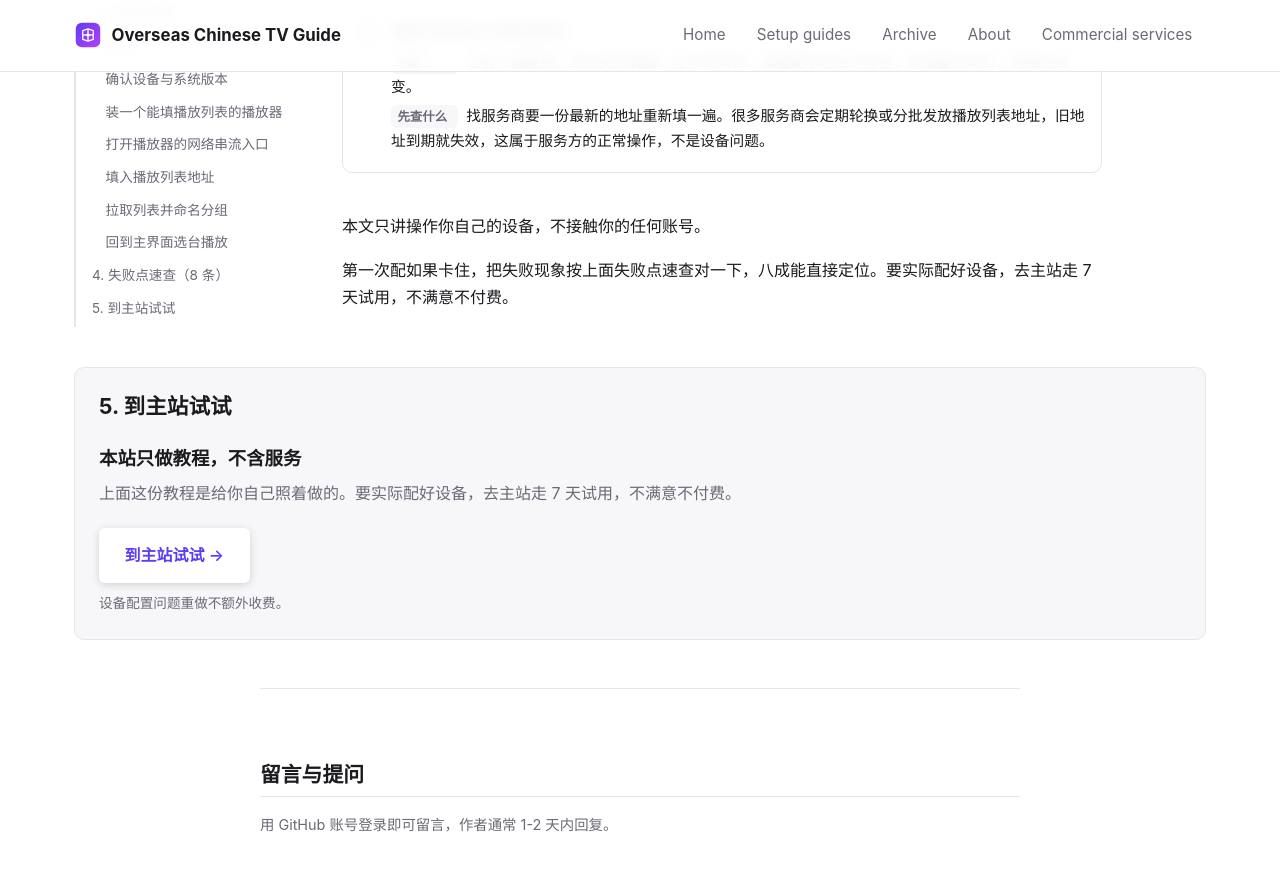
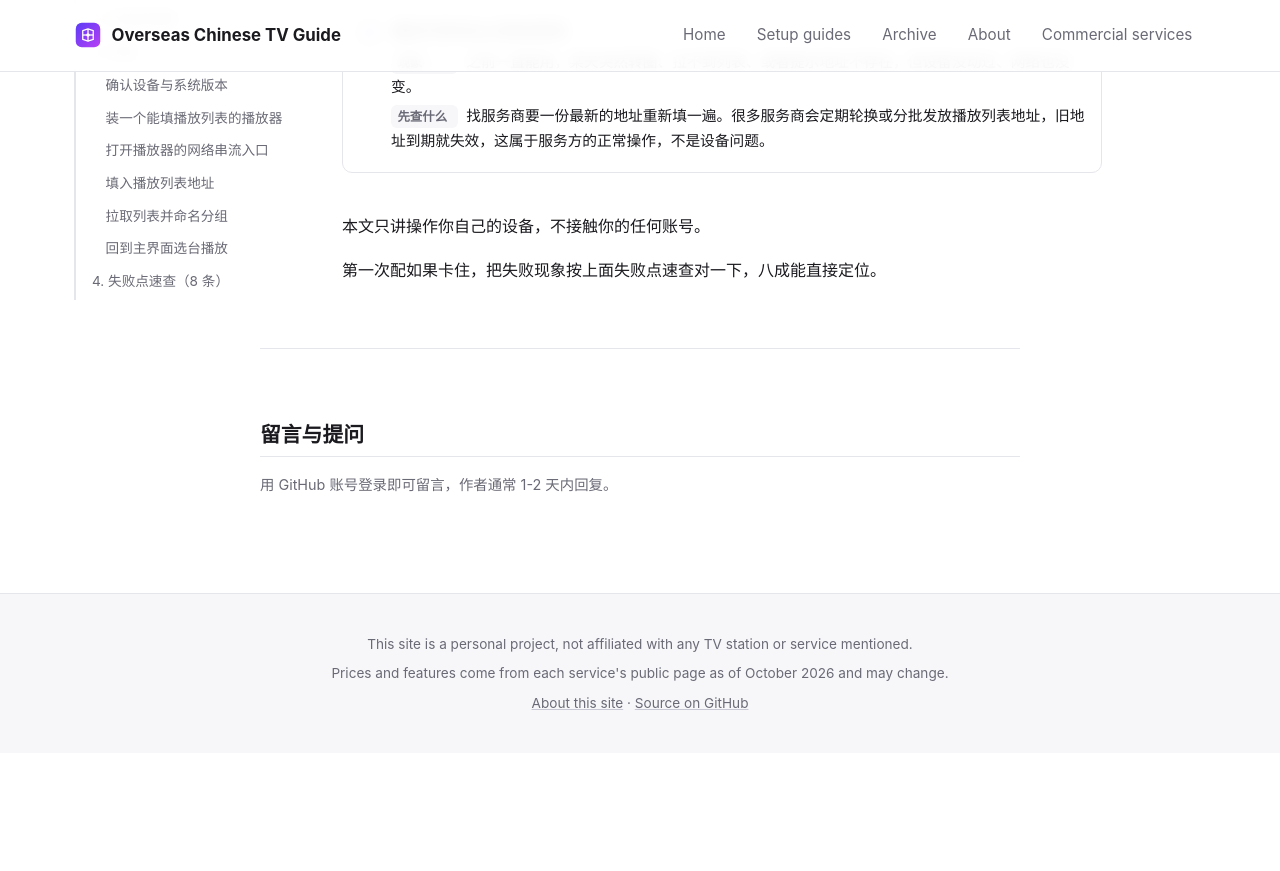
Before and after one commit to goplay-source/overseas-chinese-tv-guide, a Jekyll site: the page built from _posts/2026-10-25-setup-fire-tv-stick-m3u.md, in a window 1280 px wide and 900 px high, scrolled down 6868 px. Shown: the top 871 px of the window. Built offline with Jekyll 4.4.1, drawn with Linux system fonts in a browser that asks for light colours; comment, search, counter and statistics services are not loaded; after the commit the page ends 7621 px from its top, so only the background shows below that.

Commit message:
refactor: 教程页删掉区块6 CTA卡片，引流站不做服务承诺

```diff
--- a/_layouts/tutorial.html
+++ b/_layouts/tutorial.html
@@ -127,16 +127,8 @@ layout: default
     </div>
   </div>
 
-  {%- comment -%} 区块6 引流入口（改口吻：本站只做教程，实际服务在主站） {%- endcomment -%}
-  <section class="tut-block tut-cta" id="try">
-    <h2>{% if zh %}5. 到主站试试{% else %}5. Try it on the main site{% endif %}</h2>
-    <p class="tut-cta-line">{% if zh %}本站只做教程，不含服务{% else %}This site is tutorials only, no service{% endif %}</p>
-    <p class="tut-cta-sub">{% if zh %}上面这份教程是给你自己照着做的。要实际配好设备，去主站走 7 天试用，不满意不付费。{% else %}The guide above is for you to follow yourself. To actually get set up, use the 7-day trial on the main site — if it is not for you, you do not pay.{% endif %}</p>
-    <p class="tut-cta-btn">
-      <a class="cta-button" href="{{ page.trial_url | default: 'https://iptv-search.com/login?tab=register' | escape }}">{% if zh %}到主站试试{% else %}Open the main site{% endif %} →</a>
-    </p>
-    <p class="tut-cta-note">{% if zh %}设备配置问题重做不额外收费。{% else %}Redoing a configuration problem costs nothing extra.{% endif %}</p>
-  </section>
+  {%- comment -%} 区块6 已删：这是引流站，不做 7 天试用/不满意不付费这类服务承诺。
+      主站入口保留在全局页脚，教程页正文不再出现 CTA 卡片。 {%- endcomment -%}
 
   {%- if page.comments_id -%}
   <section class="comments-section">
--- a/_posts/2026-10-25-setup-fire-tv-stick-m3u.md
+++ b/_posts/2026-10-25-setup-fire-tv-stick-m3u.md
@@ -97,4 +97,4 @@ steps:
 
 本文只讲操作你自己的设备，不接触你的任何账号。
 
-第一次配如果卡住，把失败现象按上面失败点速查对一下，八成能直接定位。要实际配好设备，去主站走 7 天试用，不满意不付费。
+第一次配如果卡住，把失败现象按上面失败点速查对一下，八成能直接定位。
```
Also changed, not shown: _posts/2026-10-25-setup-fire-tv-stick-m3u-en.md (+1 -1 lines).
